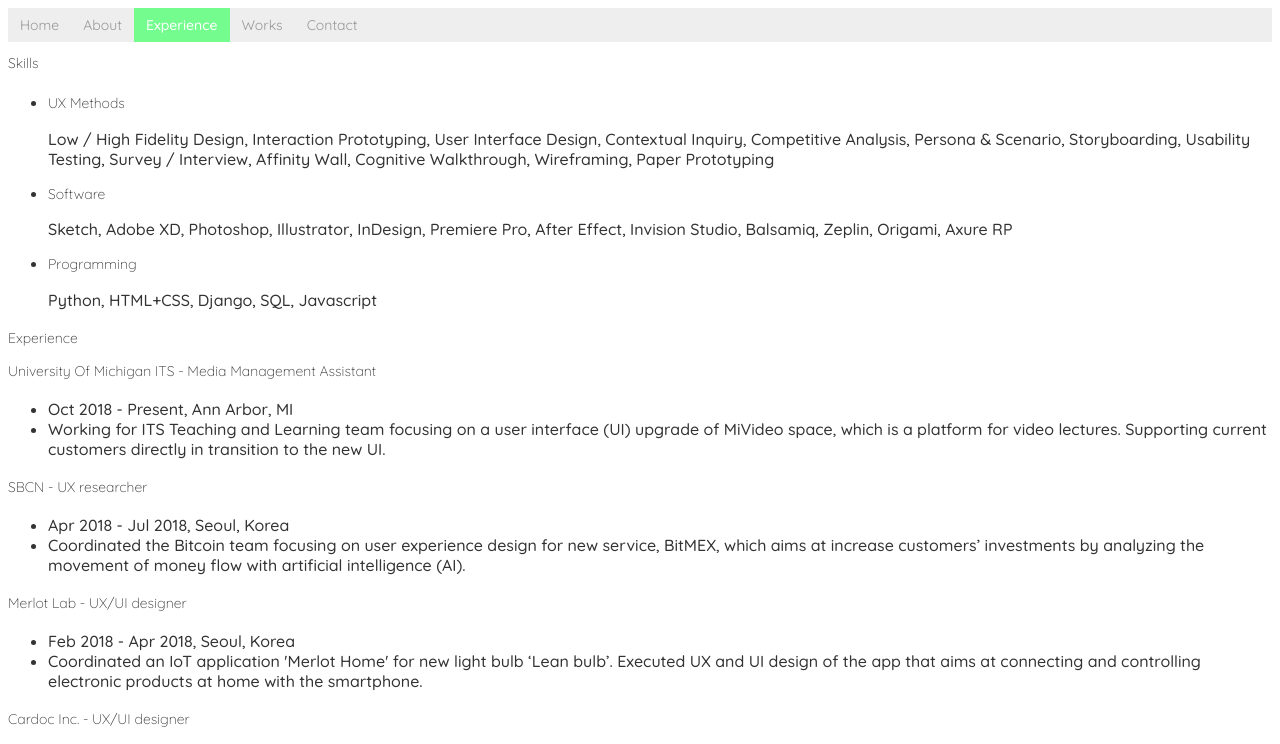
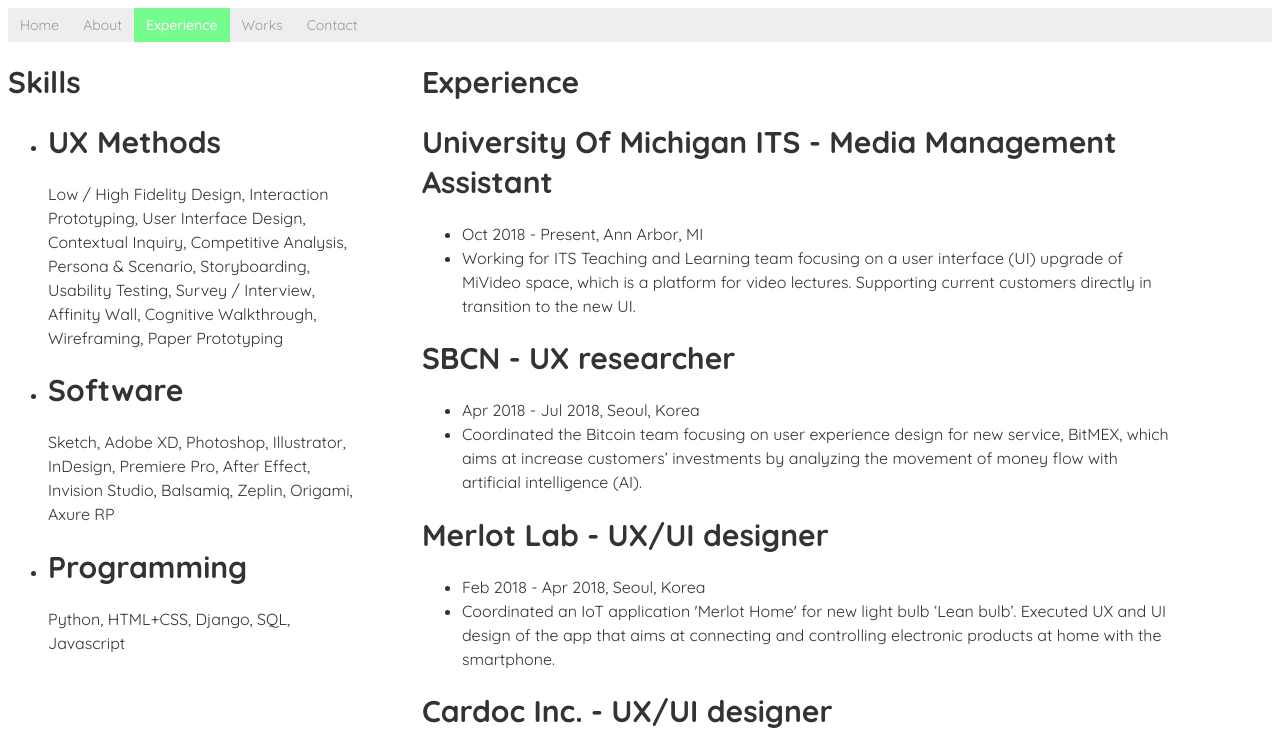
Before and after one commit to graphicsmini/539_youngminkim_final, a plain HTML site: page experience.html in a window 1280 px wide. Shown: the top 744 px of the page. Drawn offline with Linux system fonts and the light colour scheme.

Commit message:
css update

```diff
--- a/css/styles.css
+++ b/css/styles.css
@@ -11,7 +11,9 @@
     font-family: 'Quicksand', sans-serif;
     background: #ffffff url("../images/transbg.png");
     background-size: cover;
+    box-sizing: border-box;
 }
+
 
 .center {
   display: grid;
@@ -120,7 +122,33 @@
 }
 
 .home-gallery {
-  width: 100%
+  width:100%;
+}
+
+.column_left {
+  width: 100%;
+}
+.column_right {
+  width: 100%;
+}
+
+.row:after {
+  content: "";
+  display: table;
+  clear: both;
+}
+
+h1 {
+  font-size: 20px;
+  font-weight: 700;
+  line-height: 24px;
+  color: #333;
+}
+h2 {
+  font-size: 14px;
+  font-weight: 400;
+  line-height: 20px;
+  color: #333;
 }
 
 
@@ -140,6 +168,50 @@
 		width: 50%;
   }
 
+  .column_right {
+    float: left;
+    width: 50%;
+    padding-left: 20px;
+  }
+
+  .column_left {
+    float: left;
+    width: 40%;
+    padding: 0;
+  }
+
+  .ex_column_right {
+    float: left;
+    width: 60%;
+    padding-left: 40px;
+  }
+
+  .ex_column_left {
+    float: left;
+    width: 28%;
+    padding: 0;
+  }
+
+  .row:after {
+    content: "";
+    display: table;
+    clear: both;
+  }
+
+  h1 {
+    font-size: 28px;
+    font-weight: 700;
+    line-height: 36px;
+    color: #333;
+  }
+
+  h2 {
+    font-size: 15px;
+    font-weight: 400;
+    line-height: 22px;
+    color: #333;
+  }
+
 }
 
 @media screen and (min-width:1200px) {
@@ -157,7 +229,49 @@
     width: 25%;
   }
 
+  .column_right {
+    float: left;
+    width: 50%;
+    padding-left: 20px;
+  }
 
+  .column_left {
+    float: left;
+    width: 40%;
+    padding: 0;
+  }
+
+  .ex_column_right {
+    float: left;
+    width: 60%;
+    padding-left: 60px;
+  }
+
+  .ex_column_left {
+    float: left;
+    width: 28%;
+    padding: 0;
+  }
+
+  .row:after {
+    content: "";
+    display: table;
+    clear: both;
+  }
+
+  h1 {
+    font-size: 30px;
+    font-weight: 700;
+    line-height: 40px;
+    color: #333;
+  }
+
+  h2 {
+    font-size: 16px;
+    font-weight: 400;
+    line-height: 24px;
+    color: #333;
+  }
 }
 
 .text-box{
@@ -169,20 +283,6 @@
   line-height:20px;
 }
 
-h1 {
-  font-size: 14px;
-  font-weight: 300;
-  line-height: 24px;
-  color: #333;
-}
-
-h2 {
-  font-size: 16px;
-  font-weight: 500;
-  line-height: 20px;
-  color: #333;
-}
-
 .crop_img {
   object-fit: cover;
   width:25vw;
```
